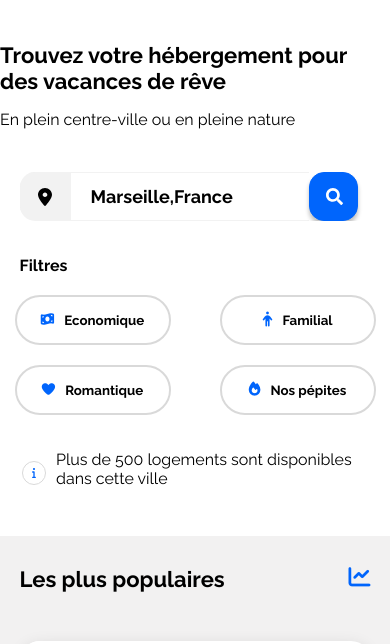
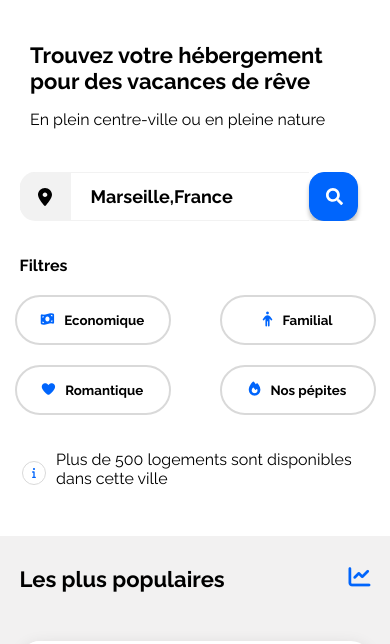
Before and after one commit to Usernamegrv/Booki, a plain HTML site: page index.html in a window 390 px wide. Shown: the part 123-767 px from the top of the page. Drawn offline with Linux system fonts and the light colour scheme.

Commit message:
media queries

```diff
--- a/css/style.css
+++ b/css/style.css
@@ -719,6 +719,7 @@ footer h4 {
         flex-direction: row;
         flex-wrap: wrap;
         justify-content: flex-start;
+        margin: 0 30px 0 30px;
     }
 
     /* BARRE DE RECHERCHE */
@@ -748,7 +749,7 @@ footer h4 {
         box-shadow: 0px 4px 4px 0px rgba(0, 0, 0, 0.25);
     }
 
-    .section-form .form-submit button .texte{
+    .section-form .form-submit button .texte {
         display: none;
     }
 
```
Also changed, not shown: index.html (+0 -1 lines).
